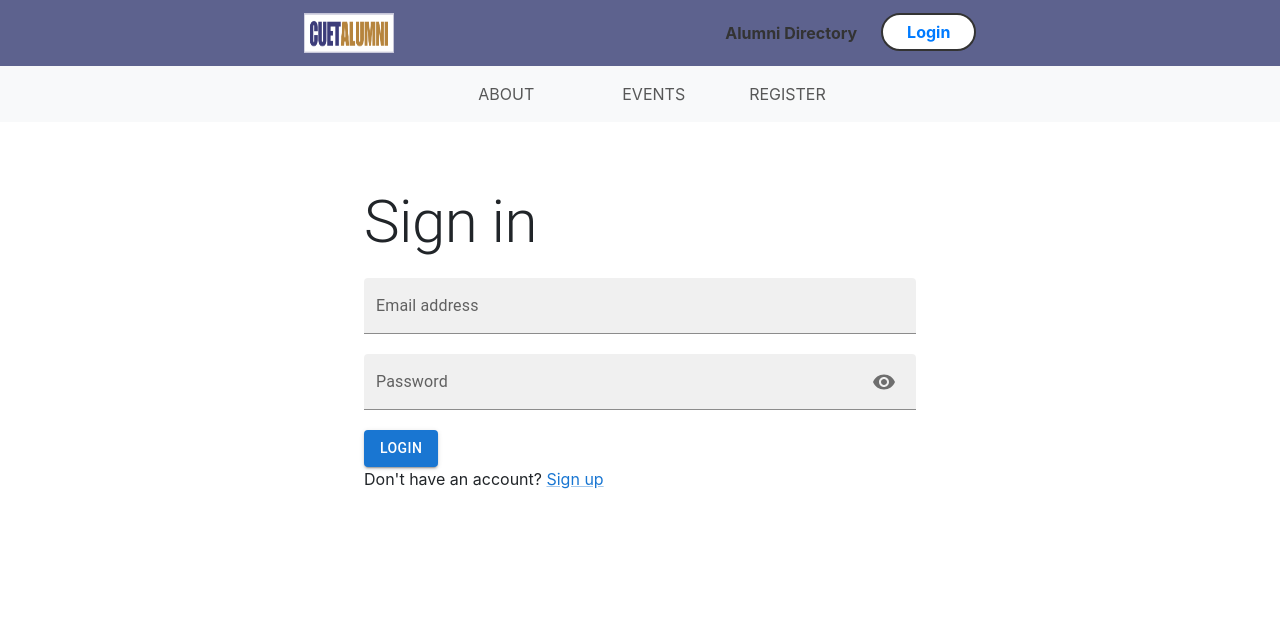
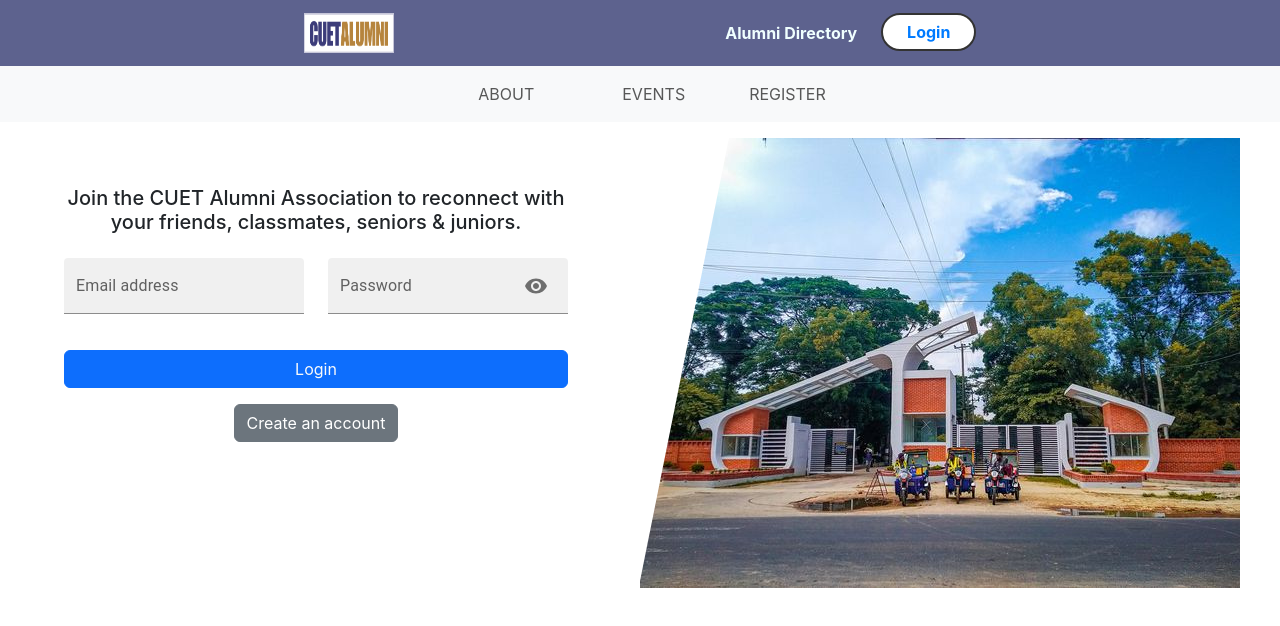
Before and after one commit to tanjummotin/CUET-Alumni-Portal, a React (Create React App) app: page /login in a window 1280 px wide. Shown: the top 626 px of the page. Built offline with nearby package versions, Linux system fonts and the light colour scheme.

Commit message:
changes in design

```diff
--- a/src/Components/Add_Event_Form.jsx
+++ b/src/Components/Add_Event_Form.jsx
@@ -51,12 +51,12 @@ export default function Add_Event_Form() {
   };
 
   return (
-    <div className="vh-100 gradient-custom">
+    <div className="vh-100 gradient-custom gradient-custom mt-5">
       <div className="mask d-flex align-items-center h-100 gradient-custom-3">
         <div className="container h-100">
           <div className="row d-flex justify-content-center align-items-center h-100">
             <div className="col-12 col-md-9 col-lg-7 col-xl-6">
-              <div className="card">
+            <div className="card shadow" style={{ backgroundColor: "#e6e6ff" }}>
                 <div className="card-body p-5">
                   <h3 className="text-center mb-5">Add Event Form</h3>
                   <form>
--- a/src/Components/AlumniCardUi.jsx
+++ b/src/Components/AlumniCardUi.jsx
@@ -16,7 +16,7 @@ import { GoProjectRoadmap } from "react-icons/go";
 export const CardUi = (props) => {
   return (
     <>
-      <div className="card alumniCard">
+      <div className="card alumniCard" style={{ backgroundColor: "#e6e6ff" }}>
         <div className="row">
           <div className="col-3 card-body  justify-content-center align-items-center m-auto">
             {props.gender == "Female" ? (
@@ -39,7 +39,7 @@ export const CardUi = (props) => {
                 {props.present_position},{props.organization}
               </p>
             </div>
-            <div className="col-3">
+            <div className="col-8">
               <ul style={{ listStyleType: "none" }}>
                 <li>
                   <FontAwesomeIcon icon={faTint} /> {props.blood_group}
--- a/src/Components/Login.jsx
+++ b/src/Components/Login.jsx
@@ -98,6 +98,7 @@
 //   );
 // }
 import React, { useState } from "react";
+import cover from '../assets/Untitled design (1).png';
 import axios from "axios";
 import Box from "@mui/material/Box";
 import TextField from "@mui/material/TextField";
@@ -157,30 +158,84 @@ function Login() {
       });
   };
 
+  // return (
+  //   <Box
+  //     sx={{
+  //       display: "flex",
+  //       justifyContent: "center",
+  //       alignItems: "center",
+  //       marginTop: "5%",
+  //     }}
+  //   >
+  //     <Container maxWidth="sm">
+  //       <form onSubmit={handleSubmit}>
+  //         <Typography
+  //           style={{ marginBottom: "20px" }}
+  //           variant="h2"
+  //           component="h2"
+  //         >
+  //           Sign in
+  //         </Typography>
+  //         {error && (
+  //           <Alert style={{ marginBottom: "20px" }} severity="error">
+  //             {error}
+  //           </Alert>
+  //         )}
+  //         <TextField
+  //           type="email"
+  //           value={email}
+  //           onChange={handleEmailChange}
+  //           variant="filled"
+  //           id="email"
+  //           label="Email address"
+  //           fullWidth
+  //           style={{ marginBottom: "20px" }}
+  //         />
+  //         <TextField
+  //           type={showPassword ? "text" : "password"}
+  //           value={password}
+  //           onChange={handlePasswordChange}
+  //           variant="filled"
+  //           id="password"
+  //           label="Password"
+  //           fullWidth
+  //           style={{ marginBottom: "20px" }}
+  //           InputProps={{
+  //             endAdornment: (
+  //               <IconButton onClick={handleShowPassword}>
+  //                 {showPassword ? <VisibilityOff /> : <Visibility />}
+  //               </IconButton>
+  //             ),
+  //           }}
+  //         />
+  //         <Button variant="contained" type="submit">
+  //           Login
+  //         </Button>
+  //         <p>
+  //           Don't have an account? <Link href="/register">Sign up</Link>
+  //         </p>
+  //       </form>
+  //     </Container>
+  //   </Box>
+  // );
+
   return (
-    <Box
-      sx={{
-        display: "flex",
-        justifyContent: "center",
-        alignItems: "center",
-        marginTop: "5%",
-      }}
-    >
-      <Container maxWidth="sm">
-        <form onSubmit={handleSubmit}>
-          <Typography
-            style={{ marginBottom: "20px" }}
-            variant="h2"
-            component="h2"
-          >
-            Sign in
-          </Typography>
-          {error && (
+    <div className="container-fluid p-3 row justify-content-center">
+      <div className="col-md-6">
+        <div className="card border-0 login-card">
+          <div className="card-body  p-5">
+            <h5 className="card-title text-center mb-4">
+              Join the CUET Alumni Association to reconnect with your friends,
+              classmates, seniors & juniors.
+            </h5>
+            <form className="row justify-content-center" onSubmit={handleSubmit}>
+{error && (
             <Alert style={{ marginBottom: "20px" }} severity="error">
               {error}
             </Alert>
           )}
-          <TextField
+              <div className="col-12 col-md-6 mb-3">
+                <TextField
             type="email"
             value={email}
             onChange={handleEmailChange}
@@ -190,7 +245,9 @@ function Login() {
             fullWidth
             style={{ marginBottom: "20px" }}
           />
-          <TextField
+ </div>
+              <div className="col-12 col-md-6 mb-3">
+                <TextField
             type={showPassword ? "text" : "password"}
             value={password}
             onChange={handlePasswordChange}
@@ -207,15 +264,35 @@ function Login() {
               ),
             }}
           />
-          <Button variant="contained" type="submit">
-            Login
-          </Button>
-          <p>
-            Don't have an account? <Link href="/register">Sign up</Link>
-          </p>
-        </form>
-      </Container>
-    </Box>
+              </div>
+              <div className="col-12 mb-3">
+                {/* <button type="submit" className="btn btn-primary w-100">
+                  <Link to="/">Login </Link>
+                </button> */}
+                <button type="submit" className="btn btn-primary w-100 bg-primary">
+                <Link to="/" className="text-light text-decoration-none">Login</Link>
+                </button>
+
+              </div>
+              <div className="col-12 text-center">
+                <button type="createAcc" className="btn btn-secondary">
+                  <a
+                    href="/register"
+                    style={{ color: 'white', textDecoration: 'none' }}
+                  >
+                    Create an account
+                  </a>
+                </button>
+              </div>
+            </form>
+          </div>
+        </div>
+      </div>
+
+      <div className="col-6">
+        <img src={cover} alt="Cover" className="img-fluid" />
+      </div>
+    </div>
   );
 }
 
--- a/src/Components/NavBar1.jsx
+++ b/src/Components/NavBar1.jsx
@@ -45,13 +45,13 @@ export default function NavBar1() {
 
             <li className="nav-item">
             <Link className="nav-link link ps-4 pe-4" to="/alumniDirectory">
-              Alumni Directory
+            <span className="lighter-text">Alumni Directory</span>
             </Link>
           </li>
           ) : (
             <li className="nav-item">
             <Link className="nav-link link ps-4 pe-4" to="/login">
-              Alumni Directory
+            <span className="lighter-text">Alumni Directory</span>
             </Link>
           </li>
           )}
--- a/src/Components/eventCareer.css
+++ b/src/Components/eventCareer.css
@@ -49,3 +49,10 @@
     font-size: 18px;
     color: #424242;
 }
+.custom-button {
+    background-color: #004d99 !important; /* Use !important to override Bootstrap styles */
+  }
+
+  .custom-box {
+    background-color: #e6eeff;
+  }
--- a/src/Components/register.jsx
+++ b/src/Components/register.jsx
@@ -96,12 +96,12 @@ export default function Register() {
   };
 
   return (
-    <div className="vh-100 gradient-custom">
+    <div className="vh-100 gradient-custom gradient-custom mt-5" >
       <div className="mask d-flex align-items-center h-100 gradient-custom-3">
-        <div className="container h-100">
+        <div className="container h-100" >
           <div className="row d-flex justify-content-center align-items-center h-100">
             <div className="col-12 col-md-9 col-lg-7 col-xl-6">
-              <div className="card shadow">
+              <div className="card shadow" style={{ backgroundColor: "#e6e6ff" }}>
                 <div className="card-body p-5">
                   <h3 className="text-center mb-5">Alumni Registration Form</h3>
                   <form>
@@ -266,7 +266,7 @@ export default function Register() {
                     </div>
                     <div className="form-outline mb-4">
                       <label className="form-label" for="recent_degree">
-                        Recent Degree
+                        Recent Degree*
                       </label>
                       <input
                         type="text"
@@ -279,7 +279,7 @@ export default function Register() {
                     </div>
                     <div className="form-outline mb-4">
                       <label className="form-label" for="university_name">
-                        University Name
+                        University Name*
                       </label>
                       <input
                         type="text"
--- a/src/nav.css
+++ b/src/nav.css
@@ -64,3 +64,6 @@
     color: bisque;
     font-weight: bold;
 }
+.lighter-text {
+    color: #f0ffff; /* Adjust the color to your preference */
+  }
--- a/src/register.css
+++ b/src/register.css
@@ -1,5 +1,5 @@
-/*
-.card {
+
+/* .card {
     border-radius: 15px;
   }
   .gradient-custom {
```
Also changed, not shown: src/Components/EventCardUi.jsx (+8 -68 lines).
